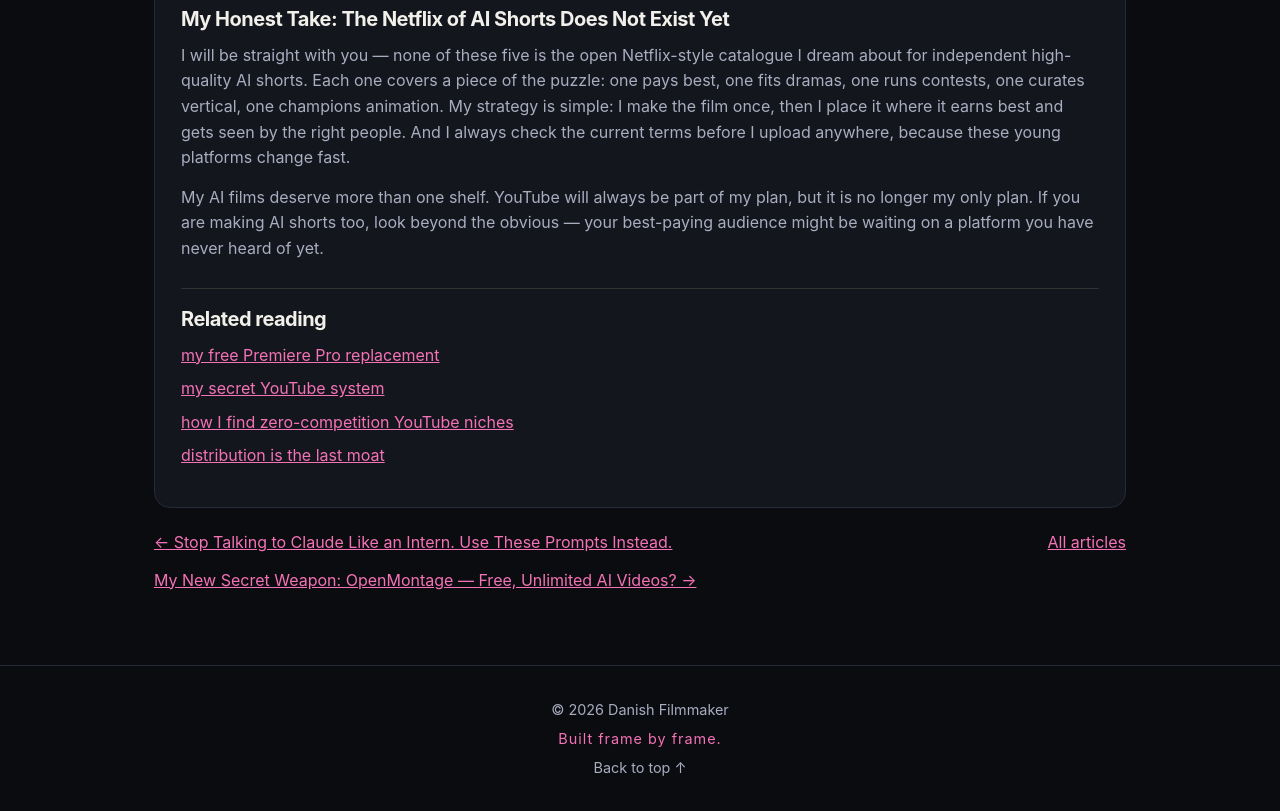
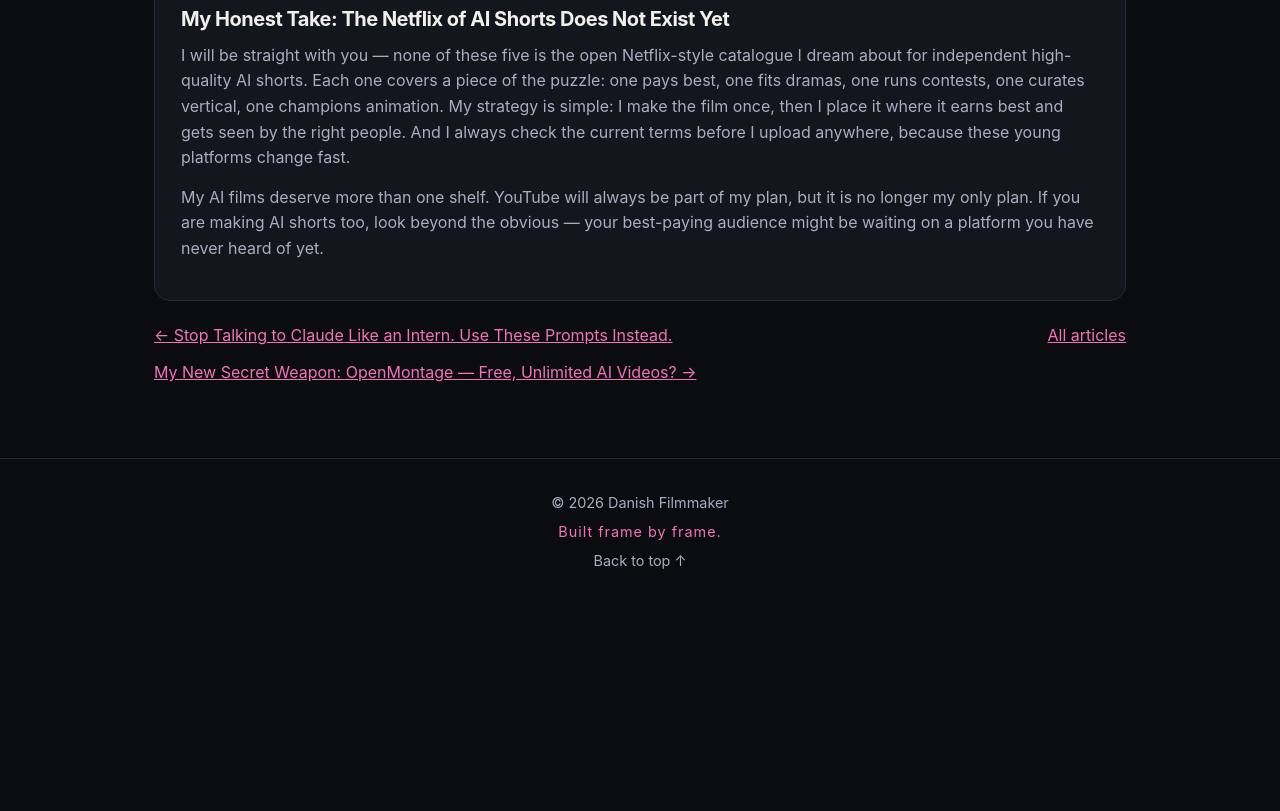
Before and after one commit to Dani-Google/Dani-Google.github.io, a plain HTML site: page blog/ai-short-film-platforms/index.html in a window 1280 px wide. Shown: the part 1599-2410 px from the top of the page. After the commit the page ends 2203 px from the top, so only its background shows below. Drawn offline with Linux system fonts and the light colour scheme.

Commit message:
Remove Related reading links from blog articles

```diff
--- a/blog/ai-short-film-platforms/index.html
+++ b/blog/ai-short-film-platforms/index.html
@@ -77,7 +77,7 @@
 <h2>My Honest Take: The Netflix of AI Shorts Does Not Exist Yet</h2>
 <p>I will be straight with you — none of these five is the open Netflix-style catalogue I dream about for independent high-quality AI shorts. Each one covers a piece of the puzzle: one pays best, one fits dramas, one runs contests, one curates vertical, one champions animation. My strategy is simple: I make the film once, then I place it where it earns best and gets seen by the right people. And I always check the current terms before I upload anywhere, because these young platforms change fast.</p>
 <p>My AI films deserve more than one shelf. YouTube will always be part of my plan, but it is no longer my only plan. If you are making AI shorts too, look beyond the obvious — your best-paying audience might be waiting on a platform you have never heard of yet.</p>
-<div class="related"><h2>Related reading</h2><ul><li><a href="/blog/premiere-pro-replacement/">my free Premiere Pro replacement</a></li><li><a href="/blog/youtube-system/">my secret YouTube system</a></li><li><a href="/blog/nexlev-niches/">how I find zero-competition YouTube niches</a></li><li><a href="/blog/distribution-personal-brand/">distribution is the last moat</a></li></ul></div>
+
       </div>
     </article>
     <nav class="pager">
```
